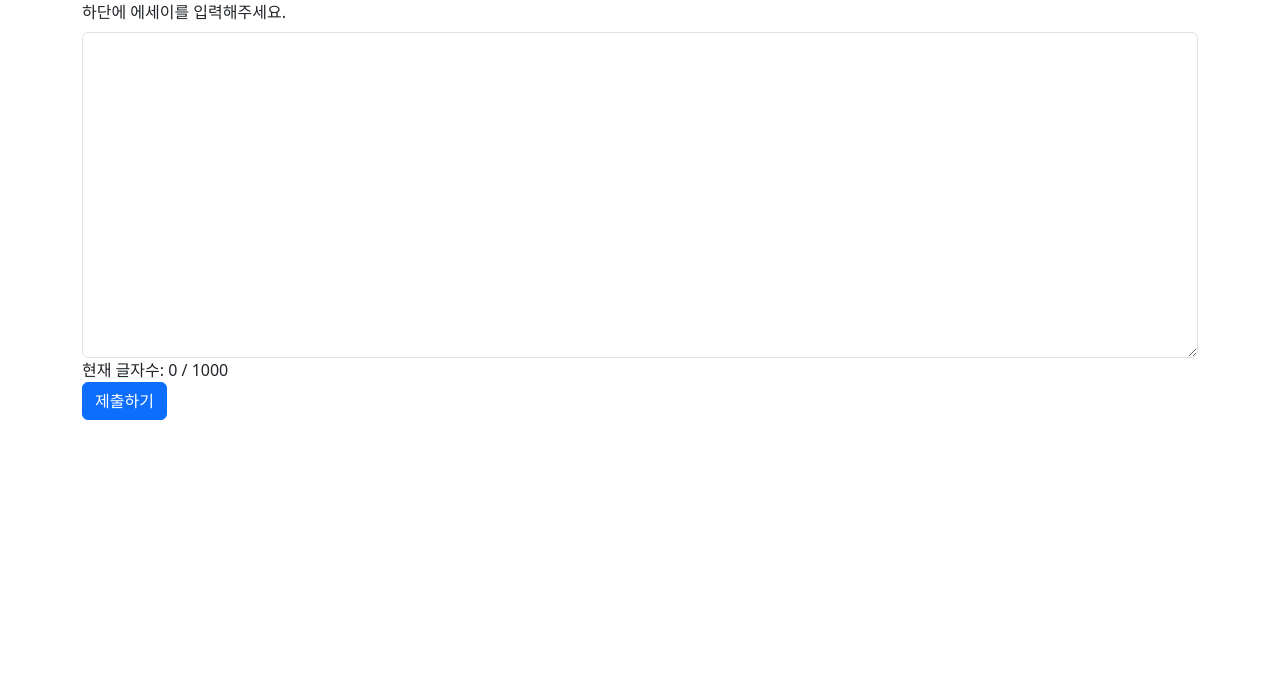
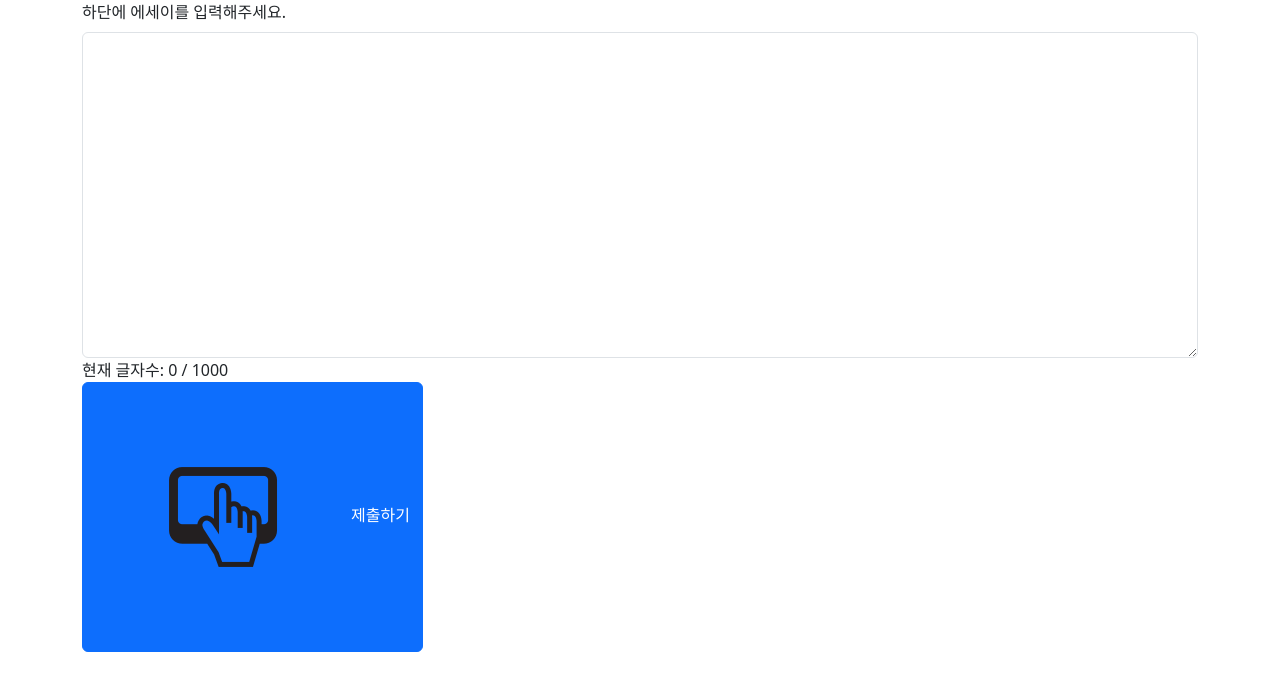
Before and after one commit to ChoriDev/essay-eval-front, a React (Create React App) app: page / in a window 1280 px wide. Shown: the top 690 px of the page. Built offline with nearby package versions, Linux system fonts and the light colour scheme; no server answers.

Commit message:
design: 제출 버튼에 아이콘 추가

```diff
--- a/src/routes/Home.js
+++ b/src/routes/Home.js
@@ -1,5 +1,6 @@
 import { useState } from "react";
 import { Form, Button } from "react-bootstrap";
+import submitIcon from "../images/submitIcon.png";
 
 function Home() {
   const [letterCount, setLetterCount] = useState(0);
@@ -25,6 +26,7 @@ function Home() {
         <div>현재 글자수: {letterCount} / 1000</div>
         <div className="submitBtnBox">
           <Button variant="primary" type="submit">
+            <img src={submitIcon} alt="로고" />
             제출하기
           </Button>
         </div>
```
Also changed, not shown: src/images/submitIcon.png (added).
